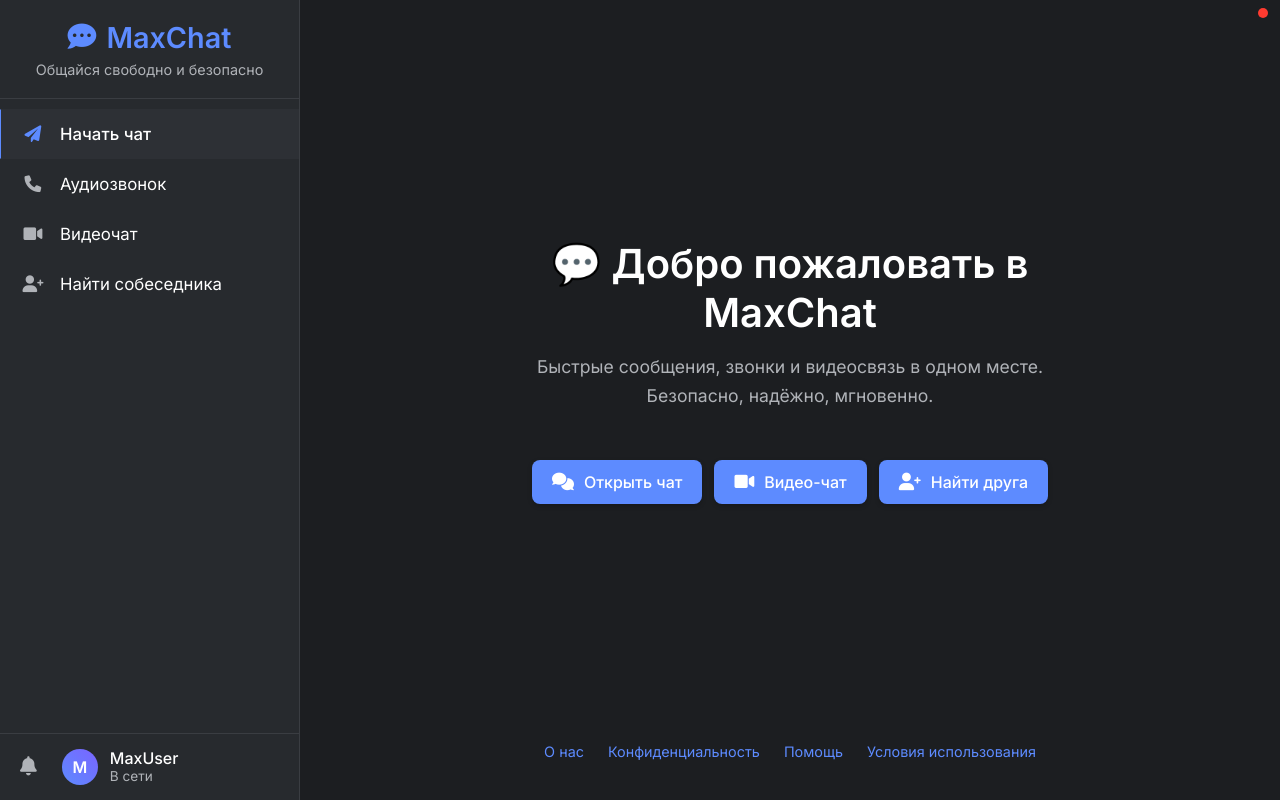
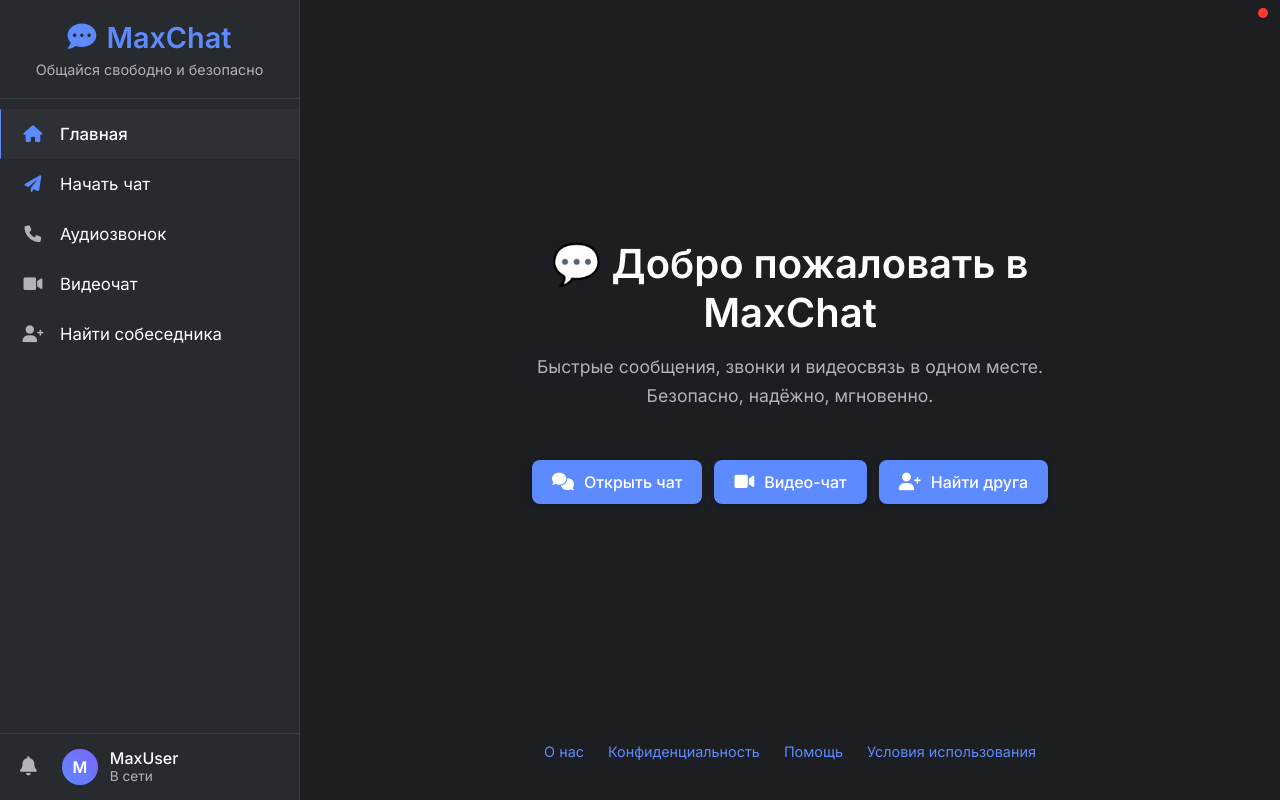
Before and after one commit to max2282013/maxchat-, a Flask app: page / in a window 1280 px wide. Run offline with Flask 3, Linux system fonts and the light colour scheme.

Commit message:
фикс

```diff
--- a/templates/index.html
+++ b/templates/index.html
@@ -105,11 +105,6 @@
             background-color: var(--hover-bg);
             border-color: var(--accent);
             box-shadow: 0 0 0 2px rgba(93, 139, 255, 0.2);
-        }
-
-        .menu-item:active {
-            transform: scale(0.98);
-            box-shadow: 0 0 0 2px rgba(93, 139, 255, 0.3);
         }
 
         .menu-item.active {
@@ -399,21 +394,24 @@
         </div>
 
         <nav class="menu">
-            <a href="/start-chat" class="menu-item active">
-                <i class="fas fa-paper-plane"></i>
-                Начать чат
+            <!-- Новая кнопка "Главная" с иконкой домика -->
+            <a href="/" class="menu-item active">
+                <i class="fas fa-home"></i> Главная
             </a>
+
+            <!-- "Начать чат" с синей стрелкой -->
+            <a href="/start-chat" class="menu-item">
+                <i class="fas fa-paper-plane" style="color: #5d8bff;"></i> Начать чат
+            </a>
+
             <a href="/call" class="menu-item">
-                <i class="fas fa-phone"></i>
-                Аудиозвонок
+                <i class="fas fa-phone"></i> Аудиозвонок
             </a>
             <a href="/video-call" class="menu-item">
-                <i class="fas fa-video"></i>
-                Видеочат
+                <i class="fas fa-video"></i> Видеочат
             </a>
             <a href="/find-user" class="menu-item">
-                <i class="fas fa-user-plus"></i>
-                Найти собеседника
+                <i class="fas fa-user-plus"></i> Найти собеседника
             </a>
         </nav>
 
@@ -493,7 +491,8 @@
                 const dropdown = document.getElementById('dropdownMenu');
                 dropdown.style.opacity = '0';
                 dropdown.style.visibility = 'hidden';
-            }, 3000); // 3 секунды
+                dropdown.style.pointerEvents = 'none';
+            }, 1000); // 1 секунда задержка
         }
 
         // Отмена закрытия
@@ -515,6 +514,7 @@
             const dropdown = document.getElementById('dropdownMenu');
             dropdown.style.opacity = '0';
             dropdown.style.visibility = 'hidden';
+            dropdown.style.pointerEvents = 'none';
         }
 
         // Переключение темы
@@ -553,12 +553,15 @@
         const container = document.getElementById('avatarContainer');
         const dropdown = document.getElementById('dropdownMenu');
 
+        // При наведении на контейнер — показываем меню
         container.addEventListener('mouseenter', () => {
             cancelClose();
             dropdown.style.opacity = '1';
             dropdown.style.visibility = 'visible';
+            dropdown.style.pointerEvents = 'auto';
         });
 
+        // При уходе с контейнера — планируем закрытие
         container.addEventListener('mouseleave', () => {
             scheduleClose();
         });
```
